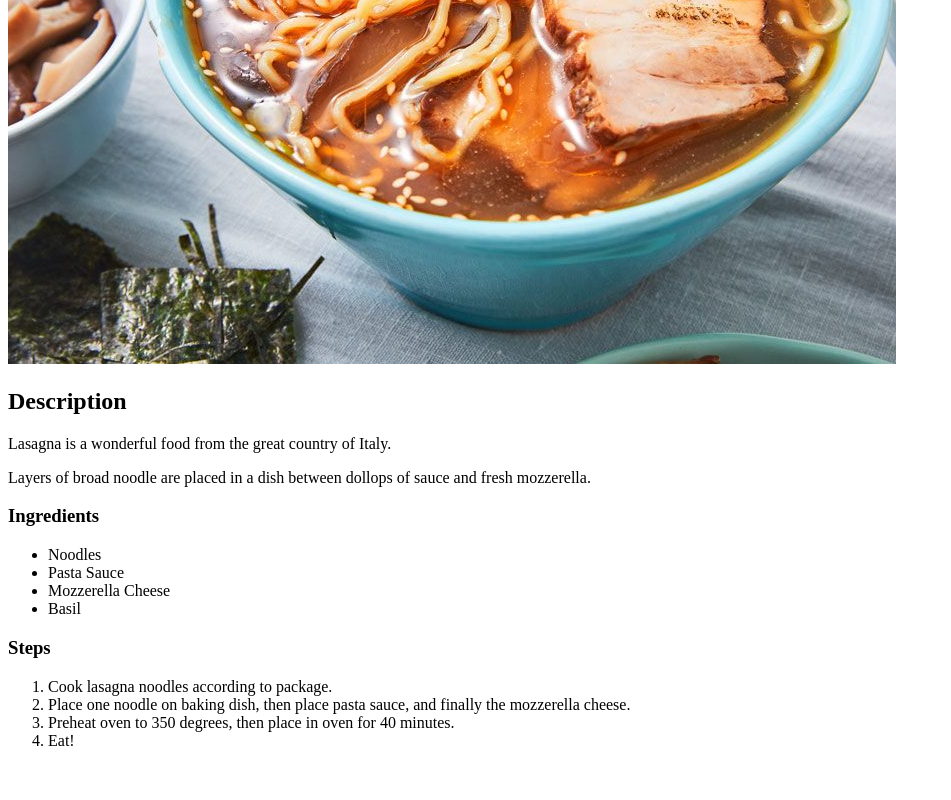
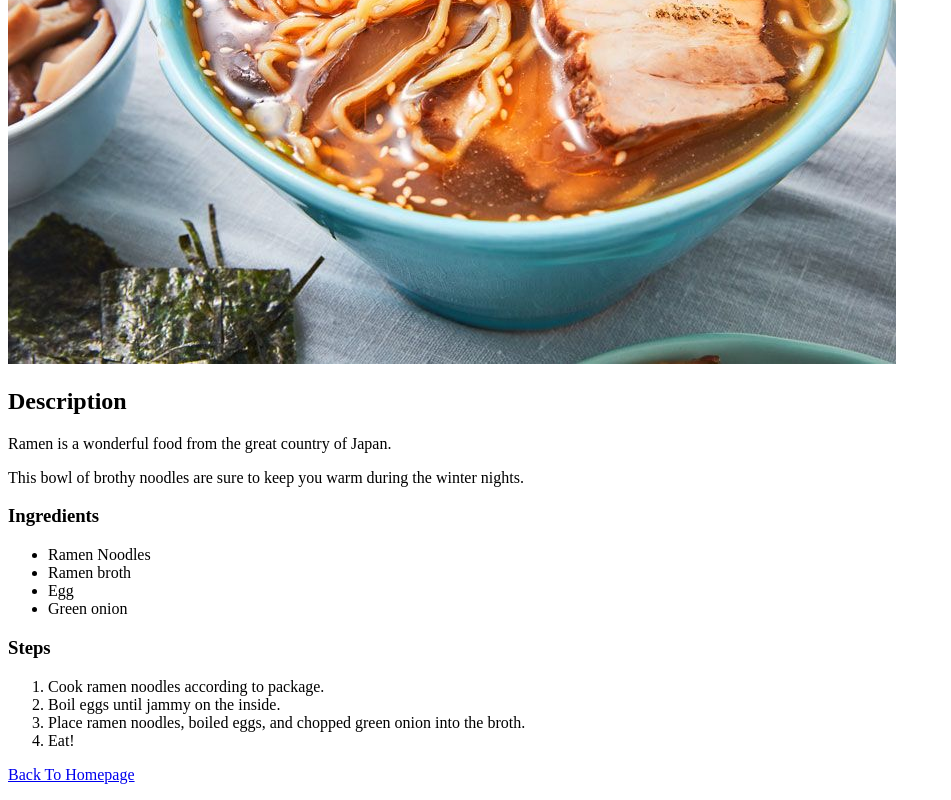
Before and after one commit to nojojojo/odin-recipes, a plain HTML site: page recipes/ramen.html in a window 1280 px wide. Shown: the part 383-1183 px from the top of the page, without its empty margins (0-951 px from the left). Before the commit the page ends 1149 px from the top, so only its background shows below. Drawn offline with Linux system fonts and the light colour scheme.

Commit message:
add backlinks to homepage for each recipe

```diff
--- a/recipes/ramen.html
+++ b/recipes/ramen.html
@@ -3,30 +3,33 @@
 <head>
     <meta charset="UTF-8">
     <meta name="viewport" content="width=device-width, initial-scale=1.0">
-    <title>Lasagna Recipe</title>
+    <title>Ramen Recipe</title>
 </head>
 <body>
-    <h1>Lasagna Recipe</h1>
+    <h1>Ramen Recipe</h1>
     <img src="../images/ramen.jpg">
 
     <h2>Description</h2>
-    <p>Lasagna is a wonderful food from the great country of Italy.</p>
-    <p>Layers of broad noodle are placed in a dish between dollops of sauce and fresh mozzerella.</p>
+    <p>Ramen is a wonderful food from the great country of Japan.</p>
+    <p>This bowl of brothy noodles are sure to keep you warm during the winter nights.</p>
 
     <h3>Ingredients</h3>
     <ul>
-        <li>Noodles</li>
-        <li>Pasta Sauce</li>
-        <li>Mozzerella Cheese</li>
-        <li>Basil</li>
+        <li>Ramen Noodles</li>
+        <li>Ramen broth</li>
+        <li>Egg</li>
+        <li>Green onion</li>
     </ul>
 
     <h3>Steps</h3>
     <ol>
-        <li>Cook lasagna noodles according to package.</li>
-        <li>Place one noodle on baking dish, then place pasta sauce, and finally the mozzerella cheese.</li>
-        <li>Preheat oven to 350 degrees, then place in oven for 40 minutes.</li>
+        <li>Cook ramen noodles according to package.</li>
+        <li>Boil eggs until jammy on the inside.</li>
+        <li>Place ramen noodles, boiled eggs, and chopped green onion into the broth.</li>
         <li>Eat!</li>
     </ol>
+
+    <p><a href="../index.html" target="_blank" rel="noopener">Back To Homepage</a></p>
+
 </body>
 </html>
```
Also changed, not shown: index.html (+2 -0 lines), recipes/burger.html (+14 -10 lines), recipes/lasagna.html (+3 -0 lines).
